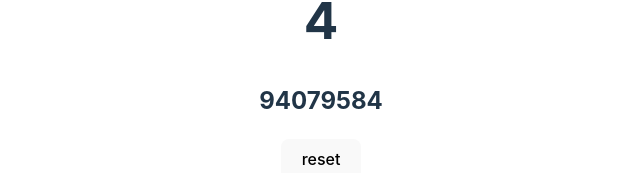
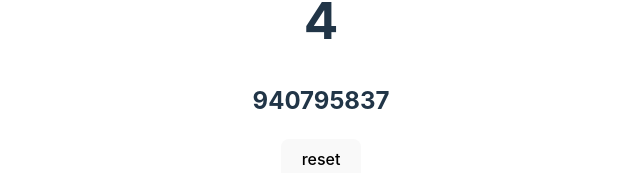
Before and after one commit to CodeLikeObama/mortalityClock, a React (Vite) app in the folder mortalityClock/: page / in a window 1280 px wide. Both pictures are taken after typing "2020-01-15" into the empty fields and a click on the button "Start". Shown: the part 331-504 px from the top of the page, without its empty margins (319-959 px from the left). Built offline with nearby package versions, Linux system fonts and the light colour scheme.

Commit message:
Add one decimal to the fractional part of age

```diff
--- a/mortalityClock/src/AgeDisplay.jsx
+++ b/mortalityClock/src/AgeDisplay.jsx
@@ -13,8 +13,8 @@ const AgeDisplay = ({ birthDate }) => {
     const diffYears = Math.floor(diffYearsFloat);
 
     const fractionalPart = diffYearsFloat - diffYears;
-    const limitedFractional = fractionalPart.toFixed(8)
-    const fractional = Math.floor(limitedFractional * 100000000)
+    const limitedFractional = fractionalPart.toFixed(9)
+    const fractional = Math.floor(limitedFractional * 1000000000)
 
     console.log("now=" + now)
     console.log("yearsFloat=" + diffYearsFloat)
```
